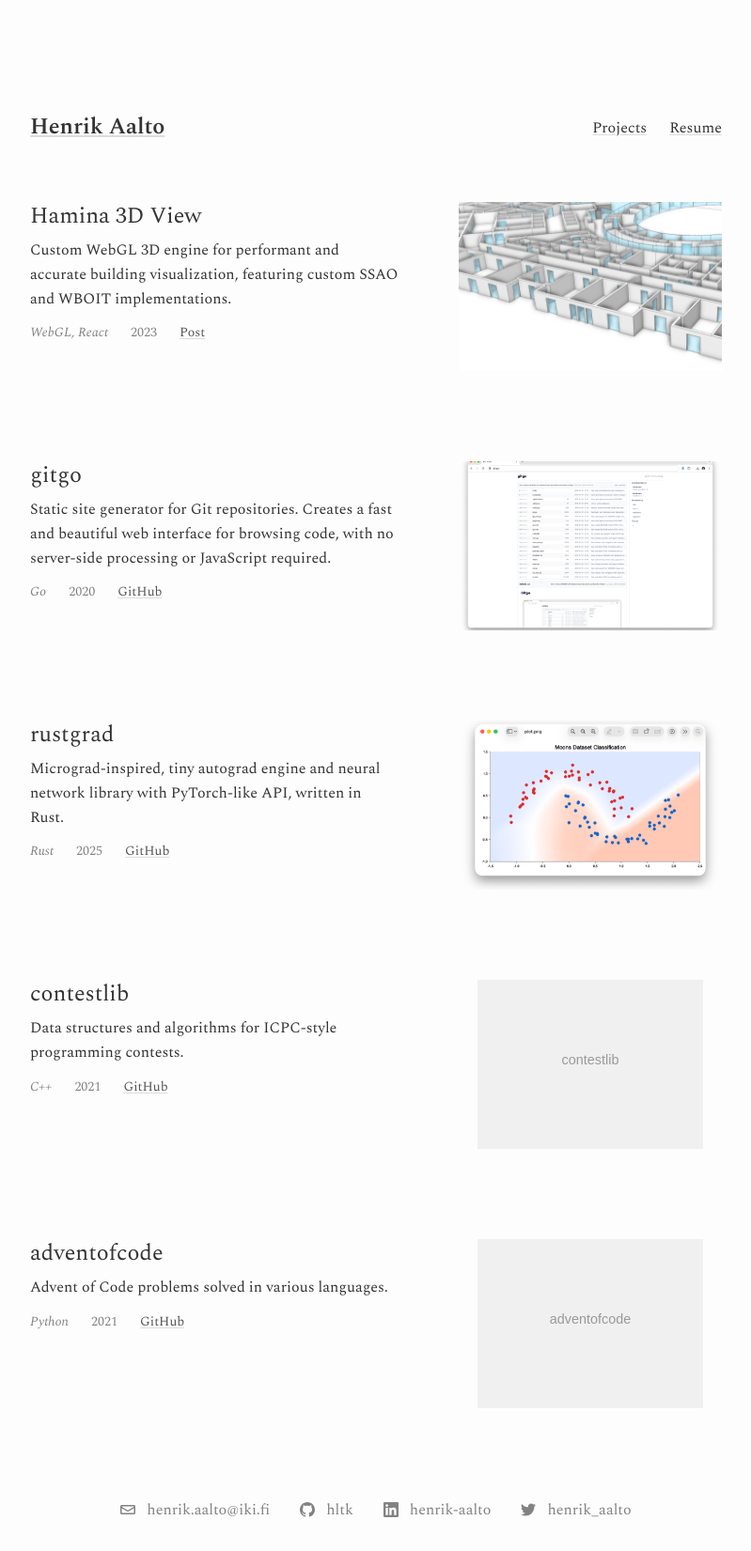
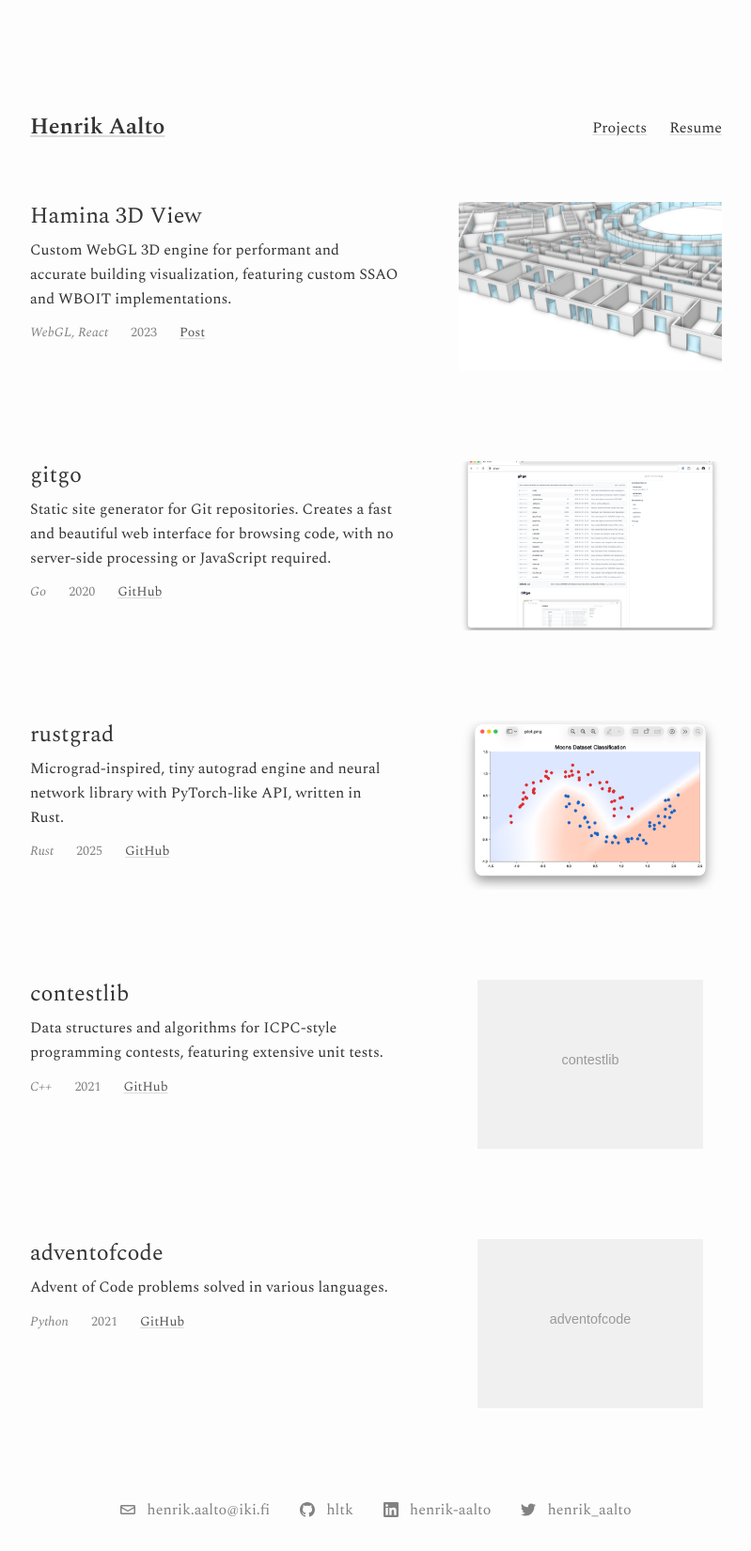
Before and after one commit to hltk/hltk.github.io, a Jekyll site: the page built from projects.md, in a window 1280 px wide. Shown: the whole page at 94% size, without its empty margins (240-1039 px from the left). Built offline with Jekyll 4.4.1, drawn with Linux system fonts in a browser that asks for light colours.

Commit message:
docs: add unit test detail to contestlib description

```diff
--- a/projects.md
+++ b/projects.md
@@ -54,7 +54,7 @@ hide_title: true
   <div class="project-item">
     <div class="project-info">
       <h2 class="project-title">contestlib</h2>
-      <p class="project-description">Data structures and algorithms for ICPC-style programming contests.</p>
+      <p class="project-description">Data structures and algorithms for ICPC-style programming contests, featuring extensive unit tests.</p>
       <div class="project-meta">
         <span class="project-language cpp">C++</span>
         <span class="project-year">2021</span>
```
